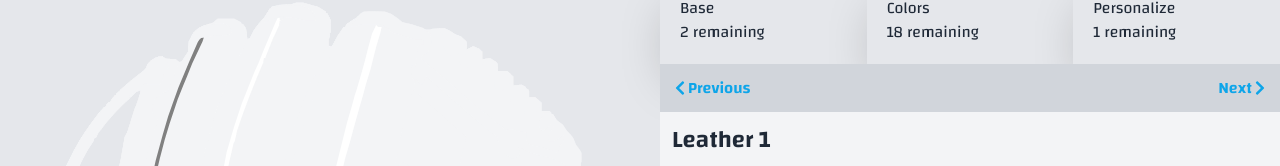
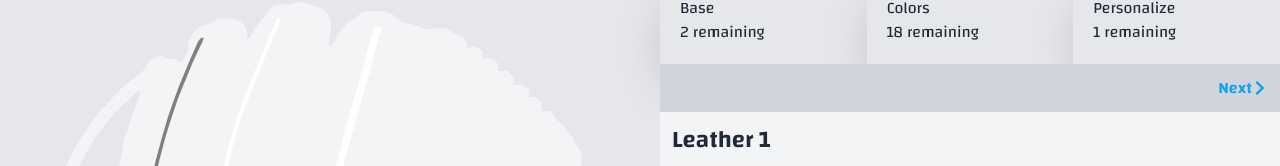
Before and after one commit to FozleRabbi1/44Pro-client, a React (Vite) app: page /customeBuilder/baseball/infield/Pro44 in a window 1280 px wide. Shown: the part 233-399 px from the top of the page. Built offline with nearby package versions, Linux system fonts and the light colour scheme.

Commit message:
prev and next button in conditional now

```diff
--- a/src/pages/customeBuilder/pro-44/Pro44.jsx
+++ b/src/pages/customeBuilder/pro-44/Pro44.jsx
@@ -9,8 +9,6 @@ import { FaChevronLeft, FaChevronRight } from "react-icons/fa";
 const Pro44 = () => {
     const swiperRef = useRef(null);
     const [nextPrevId, setNextPrev] = useState("Leather 1");
-
-    // Object to store colors for each section
     const [colorState, setColorState] = useState({
         "Leather 1": "#f3f4f6",
         "Leather 2": "#f3f4f6",
@@ -86,9 +84,6 @@ const Pro44 = () => {
         <div className="bg-gray-200 py-10">
             <div className="max-w-[1536px] mx-auto">
                 <div className="grid grid-cols-1 lg:grid-cols-2 gap-10 items-center justify-center">
-
-
-
                     <div>
                         <svg version="1.1" viewBox="0 0 900 859" xmlns="http://www.w3.org/2000/svg">
                             <path
@@ -163,7 +158,6 @@ const Pro44 = () => {
 
                     <div>
                         <div className="grid grid-cols-3" >
-
                             <div className="bg-gray-200 p-5 shadow-2xl hover:bg-gray-400" >
                                 <h2>Base</h2>
                                 <p>2 remaining </p>
@@ -176,8 +170,8 @@ const Pro44 = () => {
                                 <h2>Personalize</h2>
                                 <p>1 remaining </p>
                             </div>
+                        </div>
 
-                        </div>
                         <div className=" relative">
                             <Swiper
                                 spaceBetween={30}
@@ -192,23 +186,33 @@ const Pro44 = () => {
                                 onSwiper={(swiper) => {
                                     swiperRef.current = swiper;
                                 }}
+                                allowTouchMove={false}
                             >
                                 {
                                     glovesColorFieldName.map((item, i) => (
                                         <SwiperSlide key={item} className="overflow-hidden flex justify-center items-center text-center">
+
                                             <div className="flex justify-between bg-gray-300 p-3 ">
-                                                <button
+
+                                                {
+                                                    i === 0 ? <p></p> : <button
                                                         onClick={() => prevFun(i)}
                                                         className="flex items-center text-sky-500 text-[16px] font-semibold"
                                                     >
                                                         <FaChevronLeft /> Previous
                                                     </button>
+
+                                                }
+
+                                                {
+                                                    i + 1 === glovesColorFieldName.length ? <p></p> :
                                                         <button
                                                             onClick={() => nextFun(i)}
                                                             className="flex items-center text-sky-500 text-[16px] font-semibold"
                                                         >
                                                             Next <FaChevronRight />
                                                         </button>
+                                                }
                                             </div>
                                             <h2 className="text-left text-2xl font-semibold bg-gray-100 p-3 ">{item}</h2>
                                             <div key={item} className="grid grid-cols-5 gap-5  h-[400px] bg-white p-4 ">
@@ -233,10 +237,6 @@ const Pro44 = () => {
                             </Swiper>
                         </div>
                     </div>
-
-
-
-
                 </div>
             </div>
         </div>
```
Lines whose indentation alone changed are shown as unchanged.
